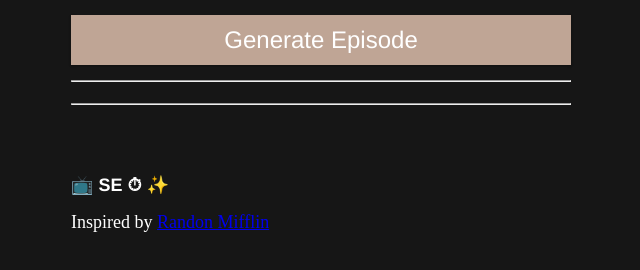
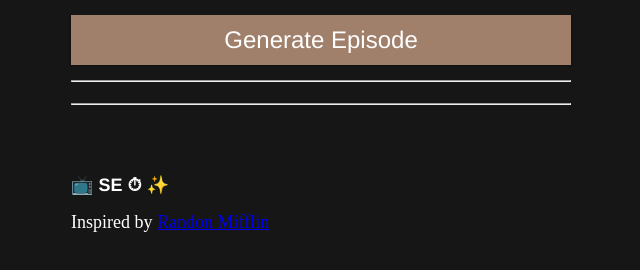
Before and after one commit to valterr28/random-simpsons, a website: page index.html in a window 1280 px wide. In both pictures the pointer is over the button "Generate Episode". Shown: the part 150-420 px from the top of the page, without its empty margins (319-959 px from the left). Drawn offline with Linux system fonts and the light colour scheme.

Commit message:
Update style.css

```diff
--- a/style.css
+++ b/style.css
@@ -2,7 +2,7 @@
 body {
     max-width: 500px;
     margin: auto;
-    width: 100%;
+    width: 90%;
 }
 
 body {
@@ -28,7 +28,7 @@ h1 {
   margin-top: 15px;
 }
 
-.container:hover {
+.button-container:hover {
   background-color: #4CAF50; /* Green */
   color: white;
 }
@@ -56,7 +56,10 @@ h1 {
   box-shadow: 0 1px 3px rgba(0,0,0,0.12), 0 1px 2px rgba(0,0,0,0.24);
 }
 
-
+#randomSimpsons:hover {
+  background-color: #a07f6b;
+  color: white;
+}
 
 
 .infoCard {
```
